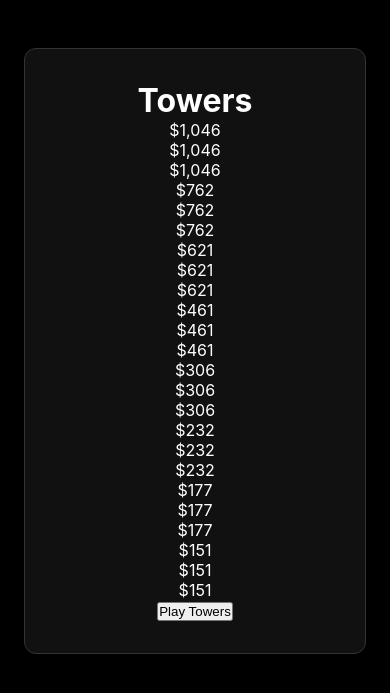
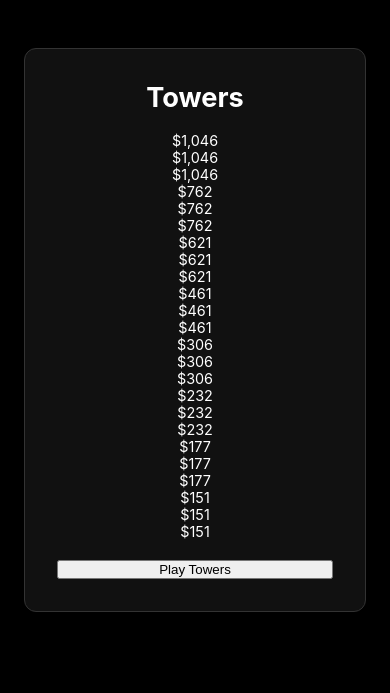
Before and after one commit to lumerions/arcadehavensite, a FastAPI app: template templates/towers.html in a window 390 px wide. Shown: the part 66-759 px from the top of the page. Run offline with FastAPI, Linux system fonts and the light colour scheme; the template is opened without the code that fills it, so the values that code supplies are empty; some libraries are stand-ins or nearby versions.

Commit message:
Update towers.html

```diff
--- a/templates/towers.html
+++ b/templates/towers.html
@@ -37,6 +37,42 @@
     text-decoration: none;
     font-weight: 600;
     font-size: 1.25rem;
+}
+
+@media (max-width: 768px) {
+    h1 {
+        font-size: 1.7rem;
+    }
+
+    .card {
+        padding: 1.5rem;
+    }
+
+    .payout-grid {
+        grid-template-columns: repeat(2, 1fr);
+        gap: 16px 32px;
+        padding: 20px;
+    }
+
+    .payout {
+        font-size: 0.95rem;
+    }
+}
+
+@media (max-width: 420px) {
+    .payout-grid {
+        grid-template-columns: 1fr;
+        gap: 14px;
+        padding: 18px;
+    }
+
+    .payout {
+        font-size: 0.9rem;
+    }
+
+    button {
+        width: 100%;
+    }
 }
 
 .balance-wrapper {
@@ -168,8 +204,6 @@
 
 .tab.active.deposit { background: #16a34a; color:#fff; }
 .tab.active.withdraw { background: #2563eb; color:#fff; }
-
-/* ===== FORM ===== */
 
 label {
     display: block;
```
Lines whose indentation alone changed are shown as unchanged.
